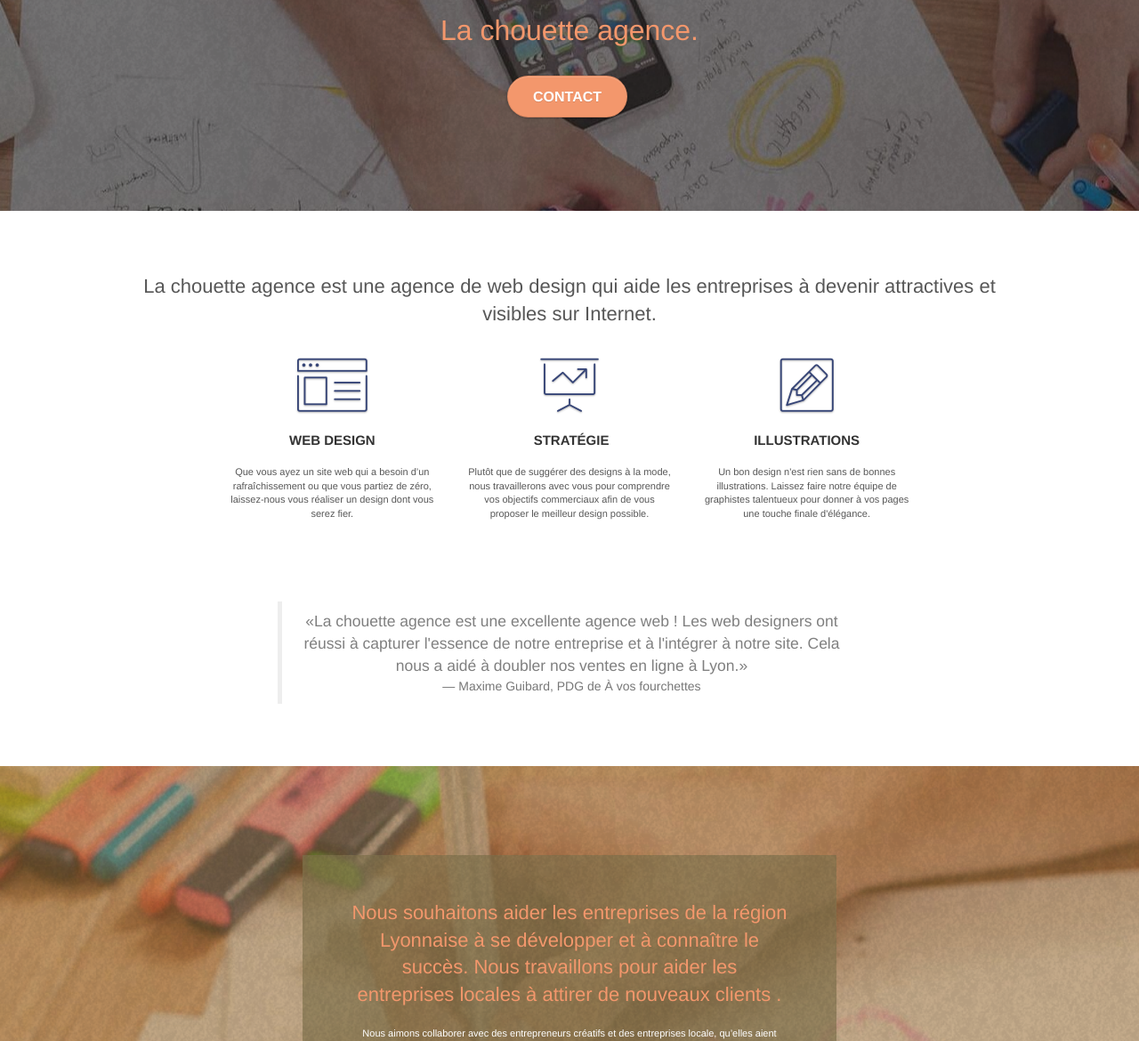
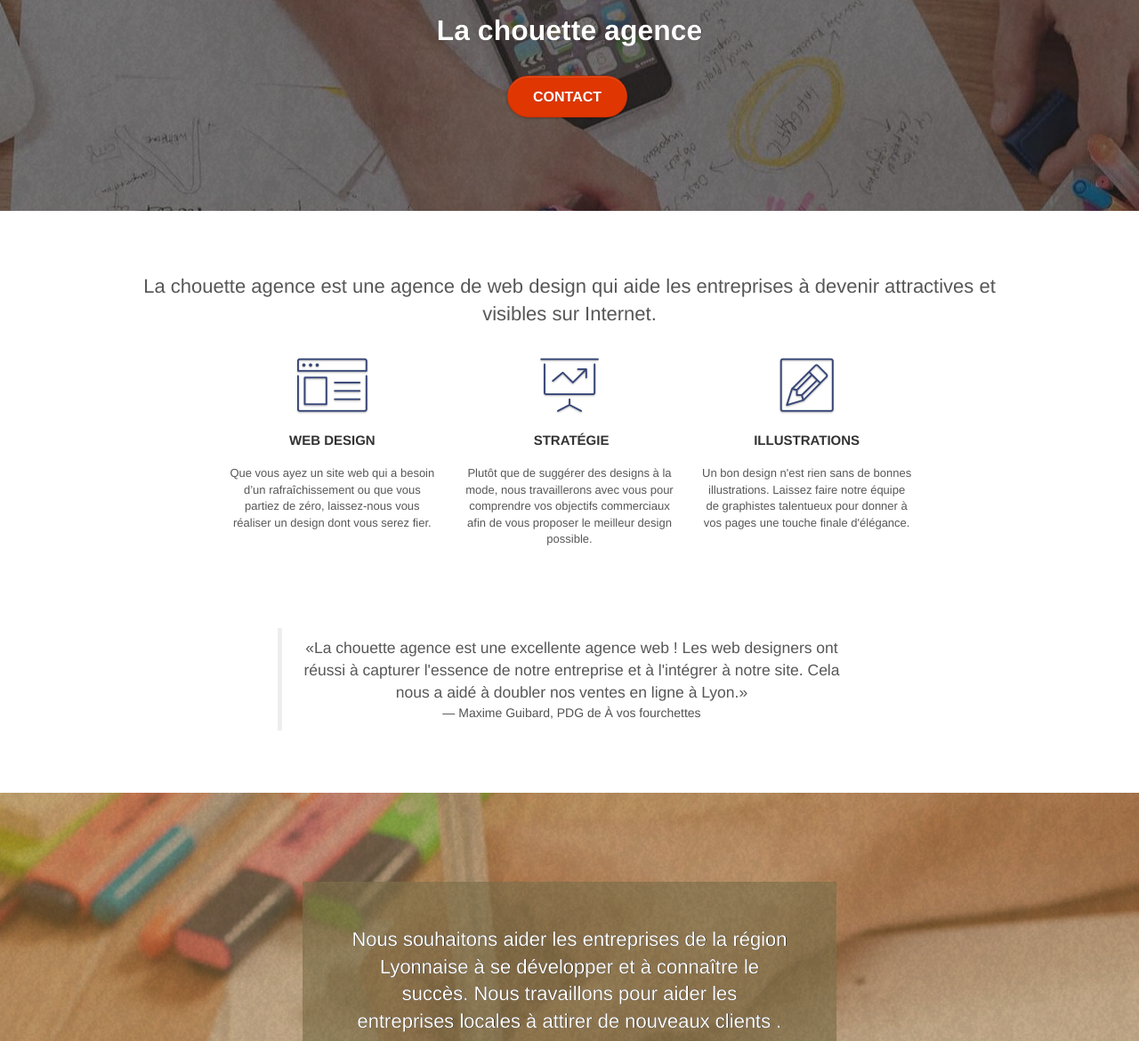
Before and after one commit to frederique27/Projet-LaChouetteAgence, a plain HTML site: page index.html in a window 1280 px wide. Shown: the part 295-1465 px from the top of the page at 89% size. Drawn offline with Linux system fonts and the light colour scheme.

Commit message:
contraste couleurs WCAG

```diff
--- a/index.html
+++ b/index.html
@@ -62,7 +62,7 @@
 			<div class="col-sm-12">
 				<img src="img/logo.png" class="center-block image-resize-mode" alt="Image d'une chouette colorée sur un fond noir" />
 				<h1 class="text-center hero-bloc-text tc-white ">
-					La chouette agence.
+					La chouette agence
 				</h1>
 				<div class="text-center">
 					<a href="contact.html" class="btn btn-lg btn-clean btn-rd cta-hero btn-atomic-tangerine" id="cta-hero">Contact</a>
@@ -133,7 +133,7 @@
 	<div class="container bloc-lg">
 		<div class="row tight-width-whitespace black-background">
 			<div class="col-sm-12">
-				<h2 class="mg-md text-center tc-white">
+				<h2 class="mg-md text-center tc-white color">
 					Nous souhaitons aider les entreprises de la région Lyonnaise à se développer et à connaître le succès. Nous travaillons pour aider les entreprises locales à attirer de nouveaux clients .<br>
 				</h2>
 				<p class="text-center white">
@@ -202,7 +202,7 @@
 <section class="bloc bgc-dark-slate-blue bg-banniere d-bloc bloc-bg-texture texture-paper" id="bloc-5-cta">
 	<div class="container bloc-lg">
 		<div class="row">
-			<h2 class="mg-md text-center tc-white">
+			<h2 class="mg-md text-center tc-white color">
 				Prêt pour redonner vie à votre projet ?<br>Contactez notre équipe !
 			</h2>
 			<div class="col-sm-12 text-center">
--- a/style.css
+++ b/style.css
@@ -22,6 +22,16 @@ nav li a:hover {
     border-bottom: 1px solid black;
 
 }
+
+/* MODIFICATIONS */
+blockquote {
+    color: rgb(87 87 87);
+}
+blockquote footer {
+    color: rgb(82 82 82);
+}
+/* MODIFICATIONS FIN*/
+
 
 #page-loading-blocs-notifaction {
     position: fixed;
@@ -655,7 +665,7 @@ label,
 a {
     font-family: "helvetica";
     font-weight: 400;
-    color: #575757!important;
+    color: #575757;
 }
 
 .container {
@@ -681,7 +691,7 @@ a {
 }
 
 p {
-    font-size: 11px;
+    font-size: 13px;
 }
 
 .tight-width-whitespace {
@@ -770,39 +780,48 @@ h4 {
     background-color: #FFFFFF;
 }
 
+
+/* MODIFICATIONS COULEURS*/
+i {
+    color: white!important;
+}
 .bgc-atomic-tangerine {
-    background-color: #F3976C;
+    background-color: rgb(223, 54, 2);
 }
-
 .tc-white {
-    color: #F3976C!important;
+    color: rgb(223, 54, 2);
 }
-
+h1 {
+    color: white!important;
+    font-weight: 600;
+    text-shadow: 0.3px 0.3px 0.2px black;
+}
+.color {
+    color: rgba(255, 255, 255, 2)!important;
+    text-shadow: 0.3px 0.3px 0.2px black;
+}
 .btn-atomic-tangerine {
-    background: #F3976C;
+    background: rgb(223, 54, 2);
+    color: rgb(255, 255, 255)!important;
+}
+.btn-atomic-tangerine:hover {
+    background: rgba(223, 54, 2, 0.8);
     color: #FFFFFF!important;
 }
-
-.btn-atomic-tangerine:hover {
-    background: #c27956!important;
-    color: #FFFFFF!important;
-}
-
 .ltc-white {
     color: #FFFFFF!important;
 }
-
 .ltc-white:hover {
     color: #cccccc!important;
 }
-
 .ltc-atomic-tangerine {
-    color: #F3976C!important;
+    color: rgb(223, 54, 2)!important;
 }
-
 .ltc-atomic-tangerine:hover {
     color: #c27956!important;
 }
+/* MODIFICATIONS FIN*/
+
 
 .icon-dark-slate-blue {
     color: #364577!important;
```
Also changed, not shown: contact.html (+1 -1 lines).
